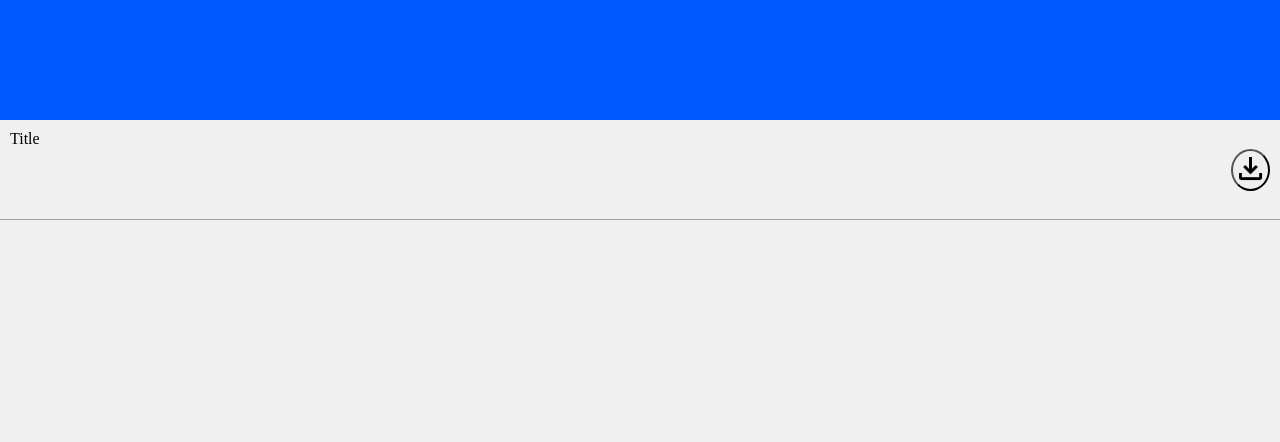
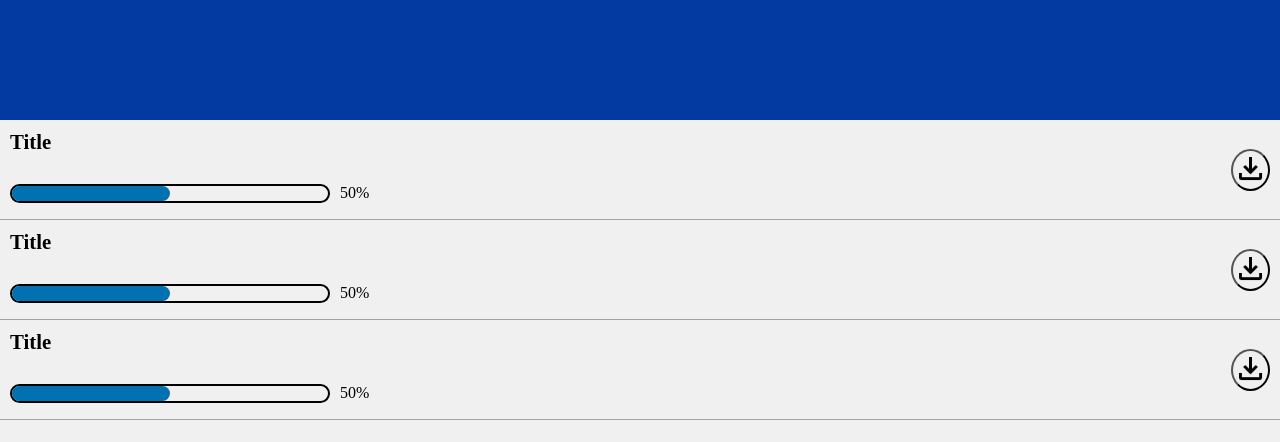
Before and after one commit to viniciusbarbosa2024/simulador-de-download, a plain HTML site: page index.html in a window 1280 px wide. Drawn offline with Linux system fonts and the light colour scheme.

Commit message:
Layout base desenvolvido

```diff
--- a/css/style.css
+++ b/css/style.css
@@ -7,7 +7,7 @@
 header {
     height: 120px;
 
-    background-color: rgb(0, 89, 255);
+    background-color: rgb(2, 58, 161);
 }
 
 main {
@@ -27,6 +27,42 @@ main {
     border-bottom: 1px solid rgba(0, 0, 0, 0.329);
 }
 
+.archive .titleAndStatus {
+    display: flex;
+    flex-direction: column;
+    gap: 30px;
+}
+
+.archive .titleAndStatus .title {
+    font-size: 1.3rem;
+    font-weight: bold;
+}
+
+.archive .titleAndStatus .statusIndicators {
+    display: flex;
+    gap: 10px;
+
+    flex-basis: 15px;
+    width: 400px;
+}
+
+.archive .titleAndStatus .statusIndicators .statusBarContainer {
+    flex-basis: 320px;
+
+
+    border: 2px solid black;
+    border-radius: 10px;
+}
+
+.archive .titleAndStatus .statusIndicators .statusBarContainer .statusBar {
+    height: 15px;
+    width: 50%;
+
+    border-radius: 8px;
+
+    background-color: rgb(2, 113, 177);
+}
+
 .archive .conteinerButton {
     display: flex;
     align-items: center;
--- a/index.html
+++ b/index.html
@@ -13,7 +13,47 @@
     <main>
         <div class="archive">
             <div class="titleAndStatus">
-                <span>Title</span>
+                <span class="title">Title</span>
+                <div class="statusIndicators">
+                    <div class="statusBarContainer">
+                        <div class="statusBar"></div>
+                    </div>
+                    <span>50%</span>
+                </div>
+            </div>
+            <div class="conteinerButton">
+                <button>
+                    <img src="img/icon-download.png" alt="">
+                </button>
+            </div>
+        </div>
+
+        <div class="archive">
+            <div class="titleAndStatus">
+                <span class="title">Title</span>
+                <div class="statusIndicators">
+                    <div class="statusBarContainer">
+                        <div class="statusBar"></div>
+                    </div>
+                    <span>50%</span>
+                </div>
+            </div>
+            <div class="conteinerButton">
+                <button>
+                    <img src="img/icon-download.png" alt="">
+                </button>
+            </div>
+        </div>
+
+        <div class="archive">
+            <div class="titleAndStatus">
+                <span class="title">Title</span>
+                <div class="statusIndicators">
+                    <div class="statusBarContainer">
+                        <div class="statusBar"></div>
+                    </div>
+                    <span>50%</span>
+                </div>
             </div>
             <div class="conteinerButton">
                 <button>
```
